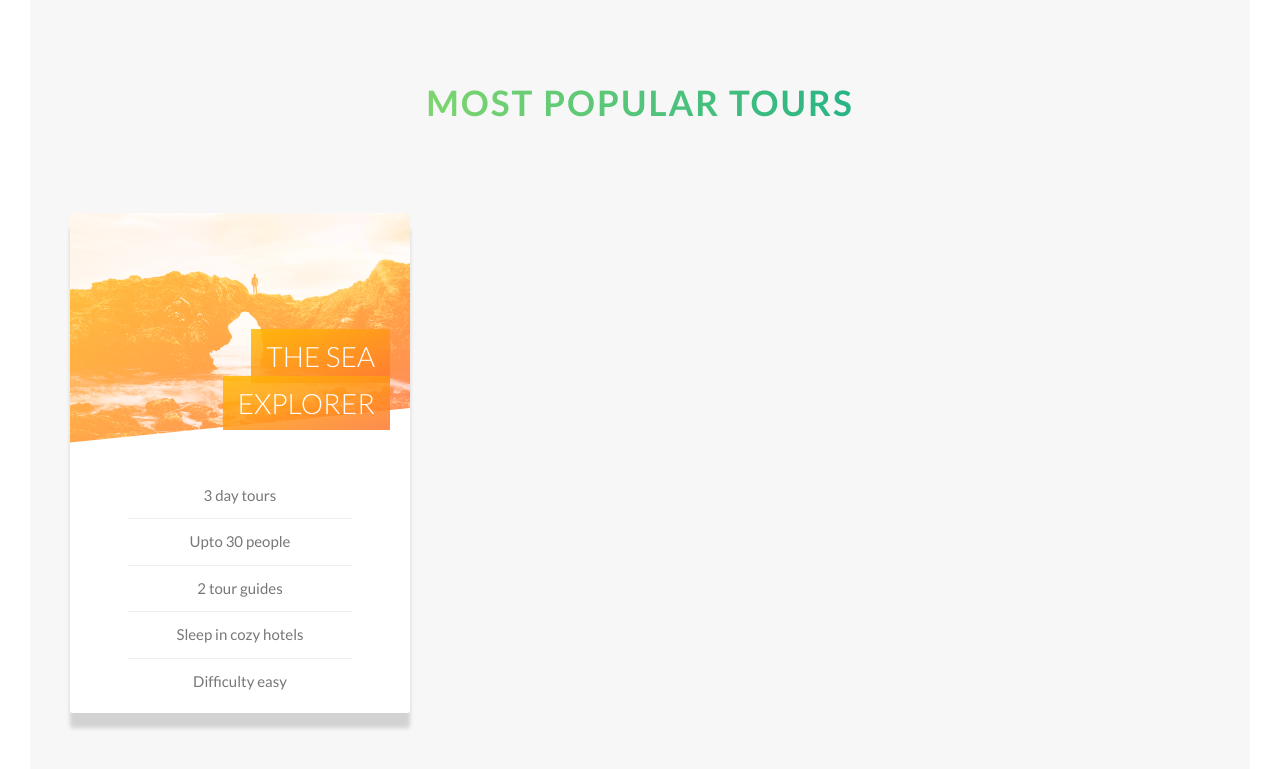
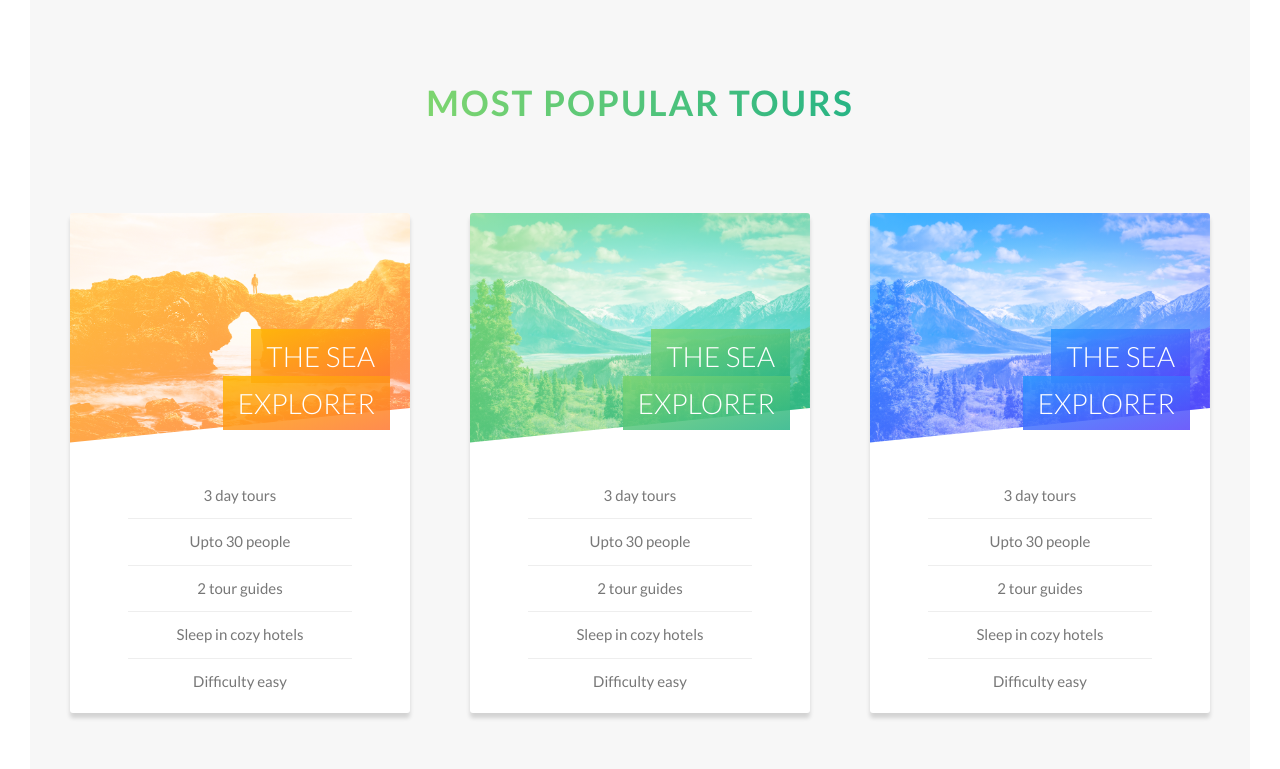
Before and after one commit to kewintitus/Natours, a website: page index.html in a window 1280 px wide. Shown: the part 2247-3016 px from the top of the page. Drawn offline with Linux system fonts and the light colour scheme.

Commit message:
cards completed

```diff
--- a/index.html
+++ b/index.html
@@ -147,15 +147,75 @@
                 </div>
               </div>
               <div class="card-side card-side--back card-side--back-1">
-                back
+                <div class="card__cta">
+                  <div class="card__price-box">
+                    <p class="card__price-only">Only</p>
+                    <p class="card__price-value">$320</p>
+                  </div>
+                  <a href="#" class="btn btn--white">Book Now!</a>
+                </div>
               </div>
             </div>
           </div>
           <div class="col-3_1">
-            <!-- <div class="card"><div class="card-side">card text</div></div> -->
+            <div class="card">
+              <div class="card-side card-side--front">
+                <div class="card__picture card__picture--2">&nbsp;</div>
+                <div class="card__heading">
+                  <span class="card__heading-span card__heading-span--2"
+                    >The sea explorer</span
+                  >
+                </div>
+                <div class="card__details">
+                  <ul>
+                    <li>3 day tours</li>
+                    <li>Upto 30 people</li>
+                    <li>2 tour guides</li>
+                    <li>Sleep in cozy hotels</li>
+                    <li>Difficulty easy</li>
+                  </ul>
+                </div>
+              </div>
+              <div class="card-side card-side--back card-side--back-2">
+                <div class="card__cta">
+                  <div class="card__price-box">
+                    <p class="card__price-only">Only</p>
+                    <p class="card__price-value">$320</p>
+                  </div>
+                  <a href="#" class="btn btn--white">Book Now!</a>
+                </div>
+              </div>
+            </div>
           </div>
           <div class="col-3_1">
-            <!-- <div class="card"><div class="card-side">card text</div></div> -->
+            <div class="card">
+              <div class="card-side card-side--front">
+                <div class="card__picture card__picture--3">&nbsp;</div>
+                <div class="card__heading">
+                  <span class="card__heading-span card__heading-span--3"
+                    >The sea explorer</span
+                  >
+                </div>
+                <div class="card__details">
+                  <ul>
+                    <li>3 day tours</li>
+                    <li>Upto 30 people</li>
+                    <li>2 tour guides</li>
+                    <li>Sleep in cozy hotels</li>
+                    <li>Difficulty easy</li>
+                  </ul>
+                </div>
+              </div>
+              <div class="card-side card-side--back card-side--back-3">
+                <div class="card__cta">
+                  <div class="card__price-box">
+                    <p class="card__price-only">Only</p>
+                    <p class="card__price-value">$320</p>
+                  </div>
+                  <a href="#" class="btn btn--white">Book Now!</a>
+                </div>
+              </div>
+            </div>
           </div>
         </div>
       </section>
--- a/sass/components/_card.scss
+++ b/sass/components/_card.scss
@@ -1,8 +1,8 @@
 .card {
   perspective: 150rem;
   -moz-perspective: 150rem;
-  position: relative;
-
+  // position: relative;
+  height: 50rem;
   &-side {
     background-color: orangered;
     height: 50rem;
@@ -14,7 +14,7 @@
     backface-visibility: hidden;
 
     border-radius: 3px;
-    box-shadow: 0 1.5rem 0.4rem rgba($color-black, 0.15);
+    box-shadow: 0 0.5rem 0.4rem rgba($color-black, 0.15);
     overflow: hidden;
 
     &--front {
@@ -30,6 +30,20 @@
           to right bottom,
           $color-secondary-light,
           $color-secondary-dark
+        );
+      }
+      &-2 {
+        background-image: linear-gradient(
+          to right bottom,
+          $color-primary-light,
+          $color-primary-dark
+        );
+      }
+      &-3 {
+        background-image: linear-gradient(
+          to right bottom,
+          $color-tertiary-light,
+          $color-tertiary-dark
         );
       }
     }
@@ -56,10 +70,20 @@
         url('../../img/nat-5.jpg');
     }
     &--2 {
-      background-image: url('../../img/nat-6.jpg');
+      background-image: linear-gradient(
+          to right bottom,
+          $color-primary-light,
+          $color-primary-dark
+        ),
+        url('../../img/nat-6.jpg');
     }
     &--3 {
-      background-image: url('../../img/nat-6.jpg');
+      background-image: linear-gradient(
+          to right bottom,
+          $color-tertiary-light,
+          $color-tertiary-dark
+        ),
+        url('../../img/nat-6.jpg');
     }
   }
   &__heading {
@@ -85,6 +109,20 @@
         rgba($color-secondary-dark, 0.85)
       );
     }
+    &--2 {
+      background-image: linear-gradient(
+        to right bottom,
+        rgba($color-primary-light, 0.85),
+        rgba($color-primary-dark, 0.85)
+      );
+    }
+    &--3 {
+      background-image: linear-gradient(
+        to right bottom,
+        rgba($color-tertiary-light, 0.85),
+        rgba($color-tertiary-dark, 0.85)
+      );
+    }
   }
 
   &__details {
@@ -103,4 +141,27 @@
       }
     }
   }
+  &__cta {
+    position: absolute;
+    top: 50%;
+    left: 50%;
+    transform: translate(-50%, -50%);
+    width: 90%;
+    text-align: center;
+  }
+
+  &__price-box {
+    text-align: center;
+    margin-bottom: 8rem;
+    color: $color-white;
+  }
+
+  &__price-only {
+    font-size: 1.4rem;
+    text-transform: uppercase;
+  }
+  &__price-value {
+    font-size: 6rem;
+    font-weight: 100;
+  }
 }
--- a/sass/layout/_grid.scss
+++ b/sass/layout/_grid.scss
@@ -49,7 +49,6 @@
     margin-right: $gutter-horizontal;
   }
 }
-
 .col-3_1 {
   width: calc((100% - #{$gutter-horizontal}* 2) / 3);
   float: left;
```
Also changed, not shown: css/style.css, 1 other file.
